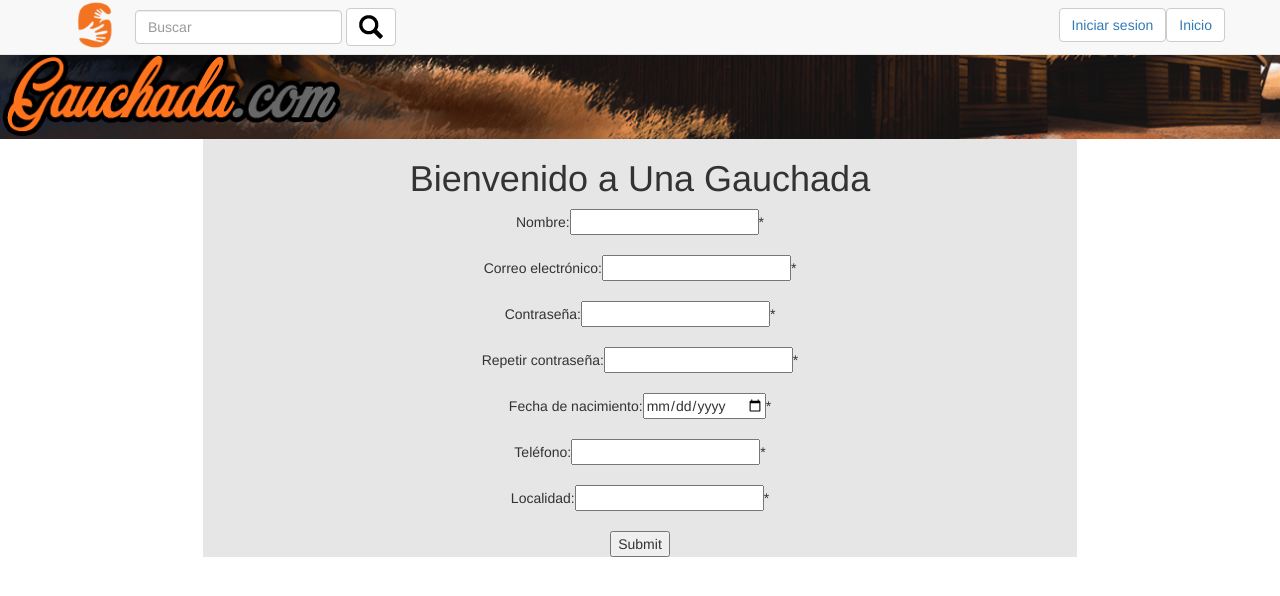
After one commit to WATERMELON-SA/Una-Gauchada, a PHP site: page /registrarse.php in a window 1280 px wide. The commit adds this page. Shown: the top 596 px of the page. Run offline with PHP 8.4, Linux system fonts and the light colour scheme.

Commit message:
Add files via upload

```diff
--- a/conexion.php
+++ b/conexion.php
@@ -1,6 +1,6 @@
 <?php
 function conectar(){
-	$link = new mysqli('localhost','root','','una_gauchada') or die("Error " . mysqli_error($link));
+	$link = new mysqli('localhost', 'root', '', 'una_gauchada') or die("Error " . mysqli_error($link));
 	return $link;
 }
 ?>
--- a/estilo1.css
+++ b/estilo1.css
@@ -18,6 +18,7 @@
 	font-style: italic;
 	font-size: 20px;
 }
+
 .img-center {
 	margin:0 auto;
 }
@@ -47,10 +48,13 @@ html {
   position: relative;
   min-height: 100%;
 }
+
 body {
   /* Margin bottom by footer height */
   margin-bottom: 60px;
+  padding-top: 50px;
 }
+
 .footer {
   position: absolute;
   bottom: 0;
@@ -64,3 +68,8 @@ body {
 	margin-top:10px;
 	font-size:20px;
 }
+
+li {
+	text-decoration: none;
+	list-style: none;
+}
--- /dev/null
+++ b/registrarUsuer.php
@@ -0,0 +1,30 @@
+<?php
+
+function validarRegistro(){
+	return ((isset($_POST['nombre'])) and (isset($_POST['email'])) and (isset($_POST['fecha_nac'])) and (isset($_POST['telefono'])) and (isset($_POST['localidad'])) and (isset($_POST['contraseña1'])) and (isset($_POST['contraseña2'])) and ($_POST['nombre'] !='') and
+($_POST['email'] !='') and ($_POST['fecha_nac'] != '') and ($_POST['telefono'] != '') and ($_POST['localidad'] != '') and ($_POST['contraseña1'] != '') and ($_POST['contraseña2']!= ''));
+	}
+
+
+function contraOk(){
+	return ($_POST['contraseña1'] == $_POST['contraseña2']);
+	}
+
+
+function registrar(){
+	$nombre = $_POST['nombre'];
+	$email = $_POST['email'];
+	$contra = md5($_POST['contraseña1']);
+	$nac = $_POST['fecha_nac'];
+	$puntaje = 0;
+	$telefono= $_POST['telefono'];
+	$creditos = 1;
+	$localidad = $_POST['localidad'];
+	include "conexion.php";
+	$conect= conectar();
+	$registrado = $conect->query("INSERT INTO usuario (nombre, email, contraseña, fecha_nac, puntaje, telefono, cantCreditos, idLocalidad) VALUES('$nombre', '$email', '$contra', '$nac', '$puntaje', '$telefono', '$creditos', '$localidad')");
+	$conect -> close();
+	return $registrado;
+	}
+
+?>
--- /dev/null
+++ b/registrarse.php
@@ -0,0 +1,84 @@
+<!DOCTYPE html>
+<html  style="overflow-x: hidden">
+<head>
+	<link rel="shortcut icon" href="logo.png">
+	<meta charset="utf-8">
+	<link rel="stylesheet" type="text/css" href="logo.png">
+	<link rel="stylesheet" type="text/css" href="bootstrap.min.css">
+	<link rel="stylesheet" type="text/css" href="Roboto-Regular.ttf">
+	<link rel="stylesheet" type="text/css" href="estilo1.css">
+	<script type="text/javascript" src="jquery-3.1.1.min.js"></script>
+	<script type="text/javascript" src="bootstrap.min.js"></script>
+	<title>Una Gauchada</title>
+</head>
+
+<header>
+
+<nav class="navbar navbar-default navbar-fixed-top">
+  <div class="container">
+  <a href="muestra1.html"><img alt="brand" class="navbar-left" src="logo.png" style="width: 50px; height: 50px"></a>
+
+
+   <form class="navbar-form navbar-left" role="search">
+
+  <div class="form-group">
+    <input type="text" class="form-control" placeholder="Buscar">
+  </div>
+  <button type="submit" class="btn btn-default"> <img src="glyphicons-28-search.png"></button>
+</form>
+
+	<button class="btn btn-default navbar-right navbar-btn" type="button" >
+    	<a href="index.php"> Inicio</a>
+  </button>
+
+
+	<button type="button" class="btn btn-default navbar-btn navbar-right"><a href="iniciarSesion.php">Iniciar sesion</a></button>
+
+
+  </div>
+</nav>
+
+
+
+
+
+
+		<img style="width: 100%;" src="banner.png">
+
+
+</header>
+
+<body style="padding-top: 50px;">
+
+	<?php
+		include "registrarUsuer.php";
+		if(validarRegistro() and contraOk()){
+			if(registrar()){
+				echo "si";
+			}
+			else
+				echo "no";
+		}
+	?>
+
+
+	<div class="row">
+		<div class="col-md-offset-2 col-xs-offset-1 col-xs-9 col-md-8"  style="text-align: center;background-color: #e6e6e6;" >
+		<b><h1>Bienvenido a Una Gauchada</h1></b>
+			<form  style="" action="registrarse.php" method="POST">
+				<li>Nombre:<input type="text" name="nombre">*</li><br>
+				<li>Correo electrónico:<input type="text" name="email">*</li><br>
+				<li>Contraseña:<input type="password" name="contraseña1">*</li><br>
+				<li>Repetir contraseña:<input type="password" name="contraseña2">*</li><br>
+				<li>Fecha de nacimiento:<input type="date" name="fecha_nac">*</li><br>
+				<li>Teléfono:<input type="text" name="telefono">*</li><br>
+				<li>Localidad:<input type="number" name="localidad">*</li><br>
+				<input type="submit" name="Registrarse">
+			</form>
+
+		</div>
+
+	</div>
+
+</body>
+</html>
```
Also changed, not shown: index.php (+13 -10 lines), loguearUser.php (+1 -9 lines), publicar.php (added, +15 -0 lines), iniciarSesion.php (line endings or trailing spaces), mostrarFavores.php (line endings or trailing spaces), mostrarimagen.php (line endings or trailing spaces).
